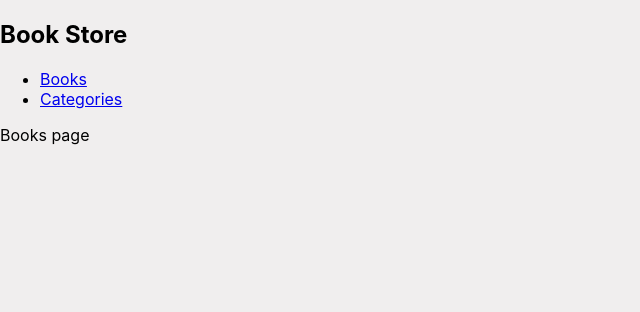
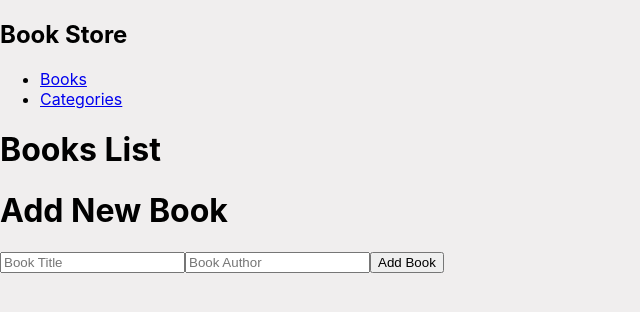
Before and after one commit to demesameneshoa/book-store, a React (Create React App) app: page / in a window 1280 px wide. Shown: the top 312 px of the page, without its empty margins (0-640 px from the left). Built offline with nearby package versions, Linux system fonts and the light colour scheme.

Commit message:
Add book list and add book form components

```diff
--- a/package.json
+++ b/package.json
@@ -6,6 +6,7 @@
     "@testing-library/jest-dom": "^5.16.5",
     "@testing-library/react": "^13.4.0",
     "@testing-library/user-event": "^13.5.0",
+    "prop-types": "^15.8.1",
     "react": "^18.2.0",
     "react-dom": "^18.2.0",
     "react-router-dom": "^6.14.1",
--- a/src/App.js
+++ b/src/App.js
@@ -1,9 +1,18 @@
+import { useState } from 'react';
 import { Routes, Route, Link } from 'react-router-dom';
 import Books from './components/Books';
 import Categories from './components/Categories';
 import './App.css';
 
 function App() {
+  const [books, setBooks] = useState([]);
+  const handleAddBook = (newbook) => {
+    setBooks((books) => [...books, newbook]);
+  };
+
+  const handleRemovebook = (bookid) => {
+    setBooks((books) => books.filter((book) => book.id !== bookid));
+  };
   return (
     <>
       <nav>
@@ -22,7 +31,7 @@ function App() {
         </div>
       </nav>
       <Routes>
-        <Route path="/" element={<Books />} />
+        <Route path="/" element={<Books onAdd={handleAddBook} onRemove={handleRemovebook} books={books} />} />
         <Route path="/categories" element={<Categories />} />
       </Routes>
     </>
--- /dev/null
+++ b/src/components/Book.jsx
@@ -0,0 +1,25 @@
+import PropTypes from 'prop-types';
+
+const Book = ({ book, onRemove }) => (
+  <div>
+    <h4>
+      Title:
+      {book.title}
+    </h4>
+    <h4>
+      Author:
+      {book.author}
+    </h4>
+    <button type="button" onClick={() => onRemove(book.id)}> REMOVE </button>
+  </div>
+);
+
+Book.propTypes = {
+  book: PropTypes.arrayOf(PropTypes.shape({
+    id: PropTypes.string.isRequired,
+    title: PropTypes.string.isRequired,
+    author: PropTypes.string.isRequired,
+  })).isRequired,
+  onRemove: PropTypes.func.isRequired,
+};
+export default Book;
--- /dev/null
+++ b/src/components/BookForm.jsx
@@ -0,0 +1,31 @@
+import { useState } from 'react';
+import PropTypes from 'prop-types';
+
+const BookForm = ({ onAdd }) => {
+  const [title, setTitle] = useState('');
+  const [author, setAuthor] = useState('');
+  const handleSubmit = (e) => {
+    e.preventDefault();
+    const newBook = {
+      id: Date.now().toString(),
+      title,
+      author,
+    };
+    onAdd(newBook);
+    setTitle('');
+    setAuthor('');
+  };
+  return (
+    <form onSubmit={handleSubmit}>
+      <input type="text" placeholder="Book Title" value={title} onChange={(e) => setTitle(e.target.value)} />
+      <input type="text" placeholder="Book Author" value={author} onChange={(e) => setAuthor(e.target.value)} />
+      <button type="submit">Add Book</button>
+    </form>
+  );
+};
+
+BookForm.propTypes = {
+  onAdd: PropTypes.func.isRequired,
+};
+
+export default BookForm;
--- a/src/components/Books.jsx
+++ b/src/components/Books.jsx
@@ -1,2 +1,30 @@
-const Books = () => <div>Books page</div>;
+import PropTypes from 'prop-types';
+import Book from './Book';
+import BookForm from './BookForm';
+
+const Books = ({ books, onAdd, onRemove }) => (
+  <>
+    <div>
+      <h1>Books List</h1>
+      {books.map((book) => (
+        <Book key={book.id} book={book} onRemove={onRemove} />
+      ))}
+    </div>
+    <div>
+      <h1>Add New Book</h1>
+      <BookForm onAdd={onAdd} />
+    </div>
+  </>
+);
+
+Books.propTypes = {
+  books: PropTypes.arrayOf(PropTypes.shape({
+    id: PropTypes.string.isRequired,
+    title: PropTypes.string.isRequired,
+    author: PropTypes.string.isRequired,
+  })).isRequired,
+  onAdd: PropTypes.func.isRequired,
+  onRemove: PropTypes.func.isRequired,
+};
+
 export default Books;
```
Also changed, not shown: 1 other file (tests, documents, lock files or other folders).
